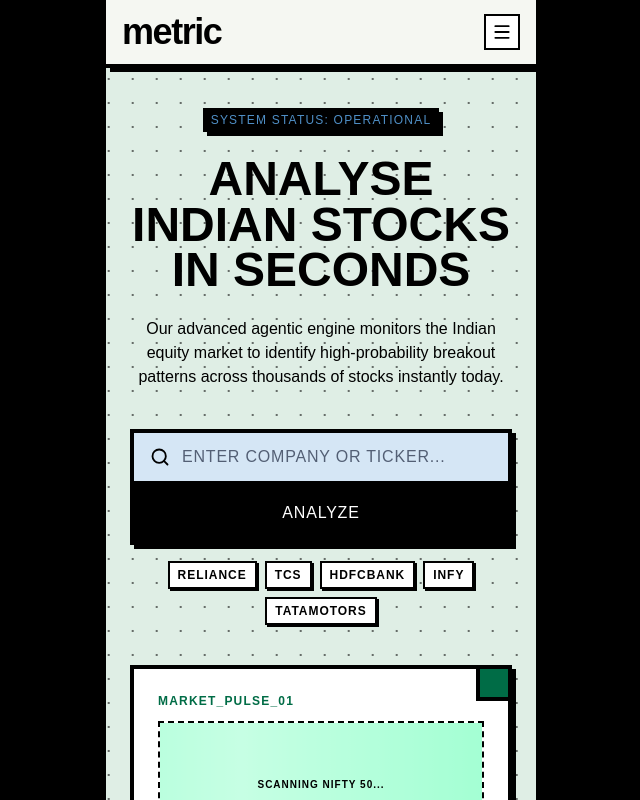
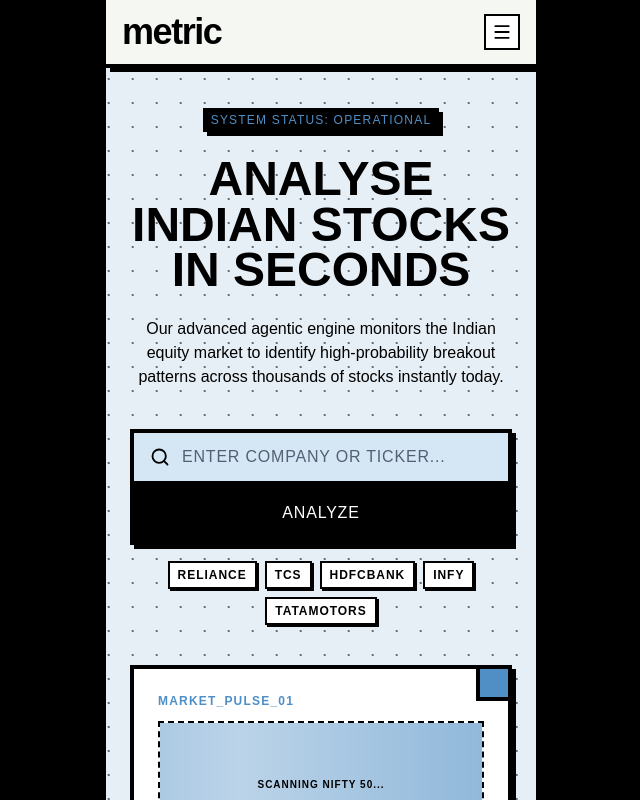
Before and after one commit to threeoneonetwo/metric-stocks-analyser, a Next.js app: page / in a window 1280 px wide. Shown: the top 800 px of the page, without its empty margins (319-959 px from the left). Built offline with nearby package versions, Linux system fonts and the light colour scheme.

Commit message:
Unify app accent palette

```diff
--- a/app/globals.css
+++ b/app/globals.css
@@ -5,9 +5,9 @@
   --metric-black: #000000;
   --metric-cream: #f5f7f2;
   --metric-white: #ffffff;
-  --metric-green: #006c46;
-  --metric-green-bright: #6dffba;
-  --metric-finance-bg: #dfeee5;
+  --metric-green: #4f8fc6;
+  --metric-green-bright: #4f8fc6;
+  --metric-finance-bg: #e7eff6;
   --metric-finance-accent: #4f8fc6;
   --metric-finance-accent-soft: #d5e6f5;
   --metric-red: #ba1a1a;
```
